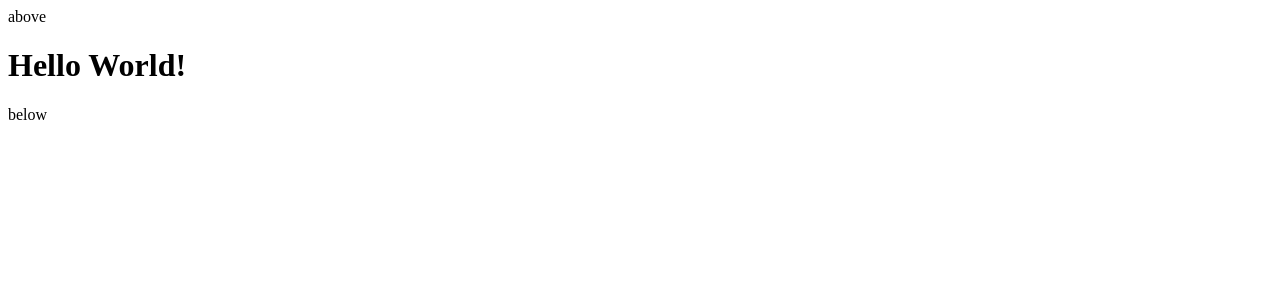
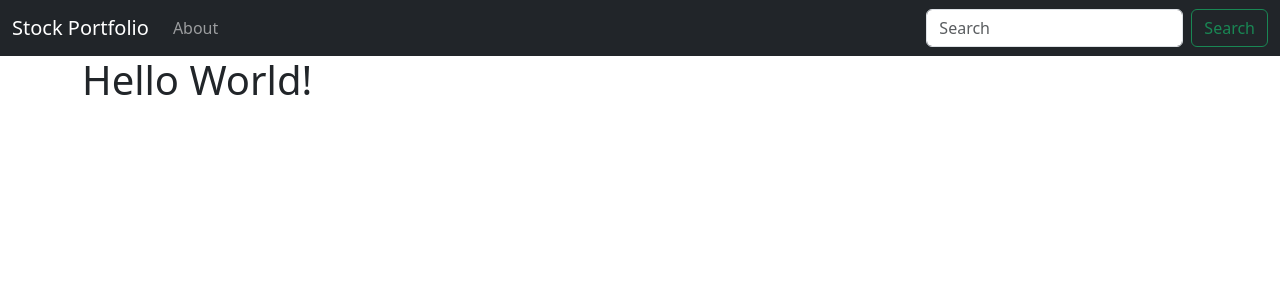
Before and after one commit to peterchay88/Stock-Market-Web-App, a Django app: page / in a window 1280 px wide. Shown: the top 300 px of the page. Run offline with Django 5.2, Linux system fonts and the light colour scheme.

Commit message:
adding bootstrap to base.html

```diff
--- a/stockmarket/quotes/templates/base.html
+++ b/stockmarket/quotes/templates/base.html
@@ -1,13 +1,49 @@
-<!DOCTYPE html>
+<!doctype html>
 <html lang="en">
   <head>
-    <meta charset="UTF-8">
-    <title>Title</title>
+    <meta charset="utf-8">
+    <meta name="viewport" content="width=device-width, initial-scale=1">
+    <title>Stock Portfolio</title>
+    <link href="https://cdn.jsdelivr.net/npm/bootstrap@5.3.7/dist/css/bootstrap.min.css"
+          rel="stylesheet"
+          integrity="sha384-LN+7fdVzj6u52u30Kp6M/trliBMCMKTyK833zpbD+pXdCLuTusPj697FH4R/5mcr"
+          crossorigin="anonymous">
   </head>
   <body>
-above <br>
+
+  <nav class="navbar navbar-expand-lg navbar-dark bg-dark">
+  <div class="container-fluid">
+    <a class="navbar-brand" href="{% url 'home' %}">Stock Portfolio</a>
+    <button class="navbar-toggler" type="button" data-bs-toggle="collapse" data-bs-target="#navbarSupportedContent" aria-controls="navbarSupportedContent" aria-expanded="false" aria-label="Toggle navigation">
+      <span class="navbar-toggler-icon"></span>
+    </button>
+    <div class="collapse navbar-collapse" id="navbarSupportedContent">
+
+      <ul class="navbar-nav me-auto mb-2 mb-lg-0">
+
+        <li class="nav-item">
+          <a class="nav-link" href="{% url 'about' %}">About</a>
+        </li>
+
+      </ul>
+      <form class="d-flex" role="search">
+        <input class="form-control me-2" type="search" placeholder="Search" aria-label="Search"/>
+        <button class="btn btn-outline-success" type="submit">Search</button>
+      </form>
+    </div>
+  </div>
+</nav>
+
+    <div class="container">
       {% block content%}
       {% endblock %}
-below<br>
+    </div>
+
+
+    <script src="https://cdn.jsdelivr.net/npm/bootstrap@5.3.7/dist/js/bootstrap.bundle.min.js"
+            integrity="sha384-ndDqU0Gzau9qJ1lfW4pNLlhNTkCfHzAVBReH9diLvGRem5+R9g2FzA8ZGN954O5Q"
+            crossorigin="anonymous">
+    </script>
+
   </body>
 </html>
```
Lines whose indentation alone changed are shown as unchanged.
